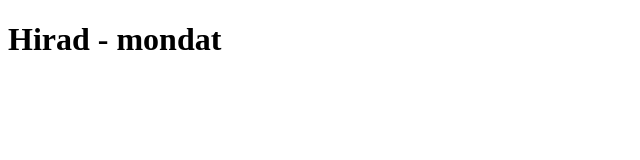
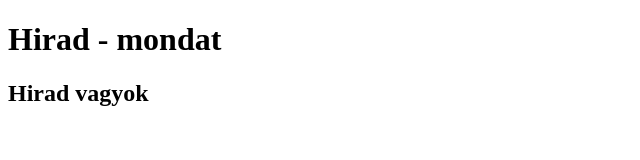
Before and after one commit to MartinaMerey/csoportmunka, a plain HTML site: page index.html in a window 1280 px wide. Shown: the whole page, without its empty margins (0-640 px from the left). Drawn offline with Linux system fonts and the light colour scheme.

Commit message:
index.html4

```diff
--- a/index.html
+++ b/index.html
@@ -11,6 +11,7 @@
     <h1>
         Hirad - mondat
     </h1>
+    <h2>Hirad vagyok</h2>
 </body>
 
 </html>
```
